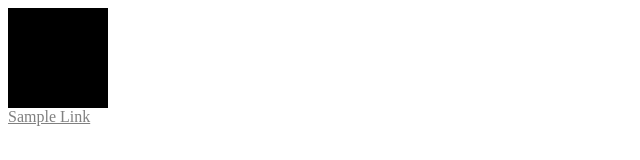
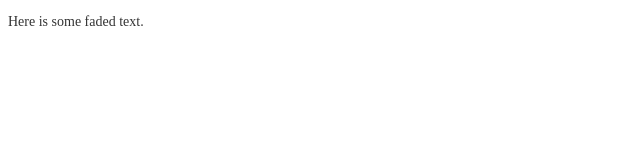
Before and after one commit to usman-tahir/sass-toolbox, a plain HTML site: page index.html in a window 1280 px wide. Shown: the whole page, without its empty margins (0-640 px from the left). Drawn offline with Linux system fonts and the light colour scheme.

Commit message:
added an opacity mixin example

```diff
--- a/index.html
+++ b/index.html
@@ -6,7 +6,8 @@
     <link rel="stylesheet" href="./stylesheets/style.css">
   </head>
   <body>
-    <div class="element"></div>
-    <a href="#">Sample Link</a>
+    <p class="faded-text">
+      Here is some faded text.
+    </p>
   </body>
 </html>
--- a/sass/_mixins.scss
+++ b/sass/_mixins.scss
@@ -76,3 +76,9 @@
   -o-transition: $args;
   transition: $args;
 }
+
+@mixin opacity($opacity) {
+  opacity: $opacity;
+  $opacity-ie: $opacity * 100;
+  filter: alpha(opacity = $opacity-ie); // Support for IE8
+}
--- a/sass/style.scss
+++ b/sass/style.scss
@@ -45,3 +45,7 @@ a {
     color: black;
   }
 }
+
+.faded-text {
+  @include opacity(0.8);
+}
```
Also changed, not shown: stylesheets/style.css.
